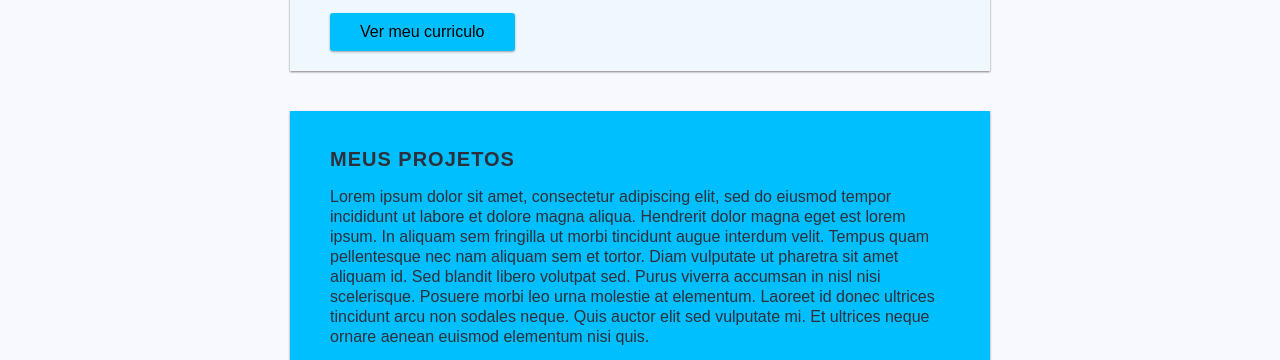
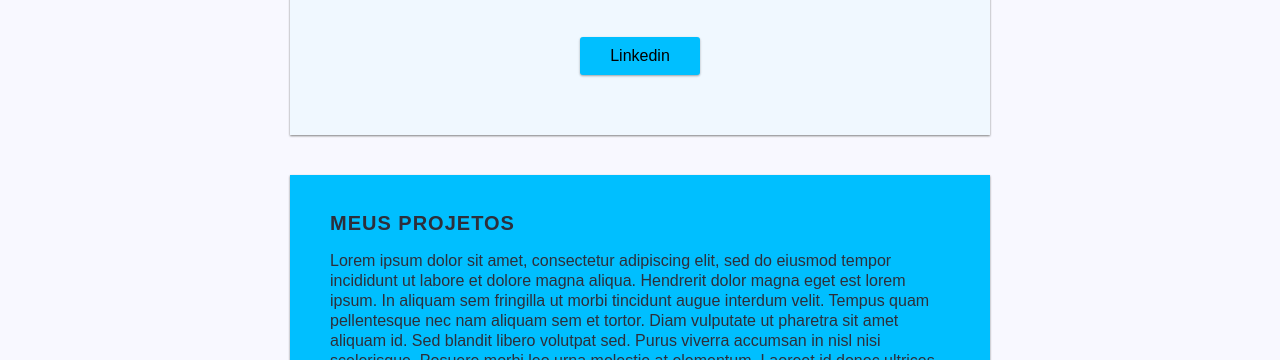
Before and after one commit to dnl-oliveira/Webinar-portfolio, a website: page index.html in a window 1280 px wide. Shown: the part 429-789 px from the top of the page. Drawn offline with Linux system fonts and the light colour scheme.

Commit message:
Ajustes no botão

```diff
--- a/index.html
+++ b/index.html
@@ -27,12 +27,14 @@
           vulputate mi. Et ultrices neque ornare aenean euismod elementum nisi
           quis.
         </p>
-        <a
-          href="https://app.box.com/s/esb7tleia8vml0njf53mdzeo7og0v0f5"
-          target="_blank"
-        >
-          <button class="btn">Ver meu curriculo</button>
-        </a>
+        <div class="container">
+          <a
+            href="https://www.linkedin.com/in/danielonascimento/"
+            target="_blank"
+          >
+            <button class="btn">Linkedin</button>
+          </a>
+        </div>
       </div>
       <div class="box projects">
         <h2>MEUS PROJETOS</h2>
```
